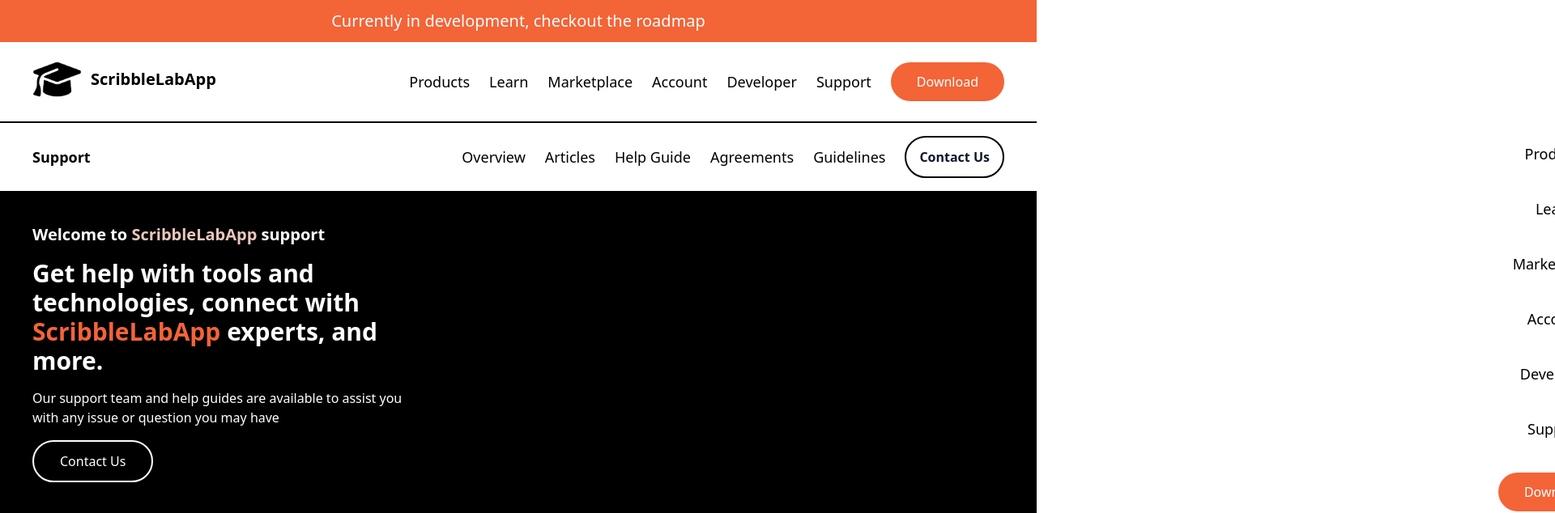
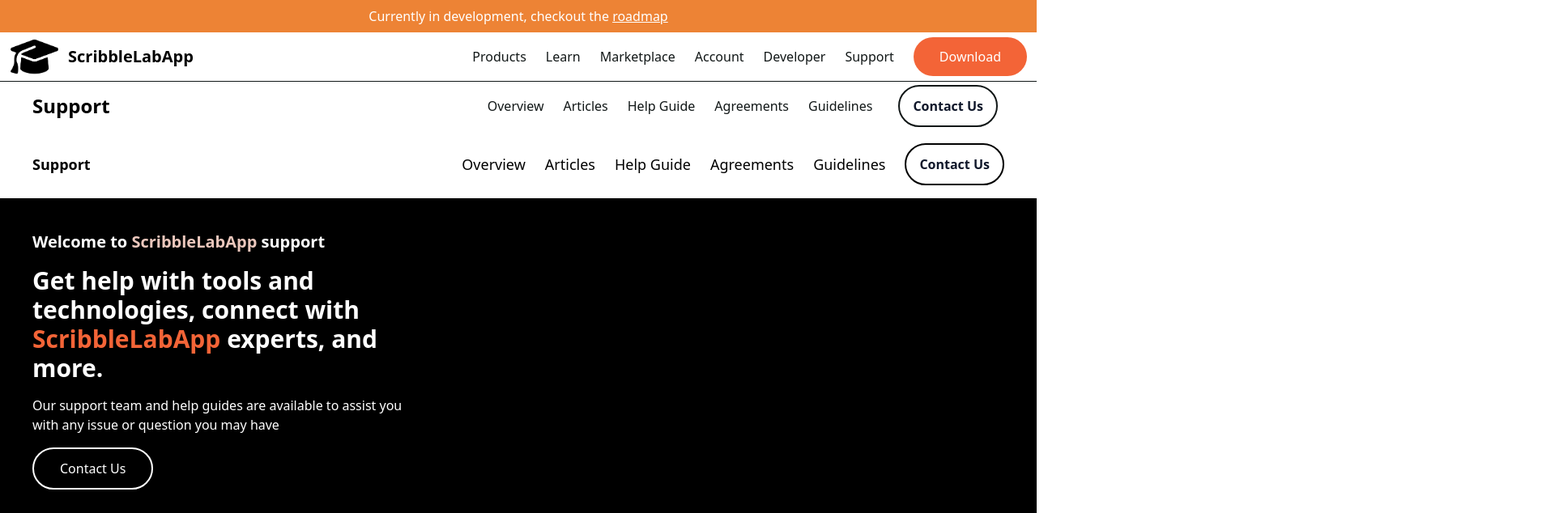
Before and after one commit to zablon-oigo/website, a React (Vite) app: page / in a window 1280 px wide. Shown: the top 634 px of the page at 81% size, 1920 px wide, since content can reach past the window. Built offline with nearby package versions, Linux system fonts and the light colour scheme.

Commit message:
replaced custom styling

```diff
--- a/src/components/Navbar.jsx
+++ b/src/components/Navbar.jsx
@@ -1,65 +1,50 @@
-import {useState,React} from 'react'
+import {React} from 'react'
 import logo from '../assets/logo.png'
 import Button from '../Layout/Button'
-import { CiMenuFries } from "react-icons/ci";
-import { RxCross1 } from "react-icons/rx";
+
 function Navbar() {
-    const[menu,setMenu]=useState(false)
-    const toggleMenu=()=>{
-        setMenu(!menu)
-    }
-    const closeMenu=()=>{
-        setMenu(false)
-    }
-
   return (
     <>
-    <header className="relative w-full">
-        <div className="bg-secondary">
-            <p className="p-3 text-sm font-light text-center text-white first-letter:capitalize lg:text-xl ">
-                currently in development, checkout the roadmap
+    <header className="">
+    <nav className="">
+        <div className="bg-[#ED8335]">
+            <p className="p-2 font-light text-center text-white text-md first-letter:capitalize ">
+                currently in development, checkout the <a href="" className="underline hover:text-[#E2DFD2] duration-300">roadmap</a>
             </p>
         </div>
-        <nav className="flex items-center justify-between w-full px-10 py-4 border-b-2 border-black">
-            <div className="">
-                <a href="" className="inline-flex items-center gap-3">
+         <div className=" flex  items-center justify-between w-full px-3 border-b border-[#111717]">
+         <a href="" className="inline-flex items-center gap-3 cursor-pointer">
                     <img src={logo} alt="" className="w-[60px] h-[60px] object-cover object-center" />
-                   <span className="text-xl font-bold capitalize">
+                   <span className="text-xl font-bold capitalize duration-300 hover:text-secondary">
                    scribbleLabApp
                    </span>
-                </a>
-            </div>
-            <div className="items-center hidden lg:flex gap-x-6">
-                <a href="" className="text-lg font-medium text-gray-700 capitalize duration-700 hover:text-gray">products</a>
-                <a href="" className="text-lg font-medium text-gray-700 capitalize duration-700 hover:text-gray">learn</a>
-                <a href="" className="text-lg font-medium text-gray-700 capitalize duration-700 hover:text-gray">marketplace</a>
-                <a href="" className="text-lg font-medium text-gray-700 capitalize duration-700 hover:text-gray">account</a>
-                <a href="" className="text-lg font-medium text-gray-700 capitalize duration-700 hover:text-gray">developer</a>
-                <a href="" className="text-lg font-medium text-gray-700 capitalize duration-700 hover:text-gray">support</a>
-            <div className="hidden lg:block">
+          </a>
+            <div className="flex items-center gap-x-6">
+                <a href="" className="font-medium text-[#111717] capitalize duration-700 text-md hover:text-[#ED8335]">products</a>
+                <a href="" className="font-medium text-[#111717] capitalize duration-700 text-md hover:text-[#ED8335]">learn</a>
+                <a href="" className="font-medium text-[#111717] capitalize duration-700 text-md hover:text-[#ED8335]">marketplace</a>
+                <a href="" className="font-medium text-[#111717] capitalize duration-700 text-md hover:text-[#ED8335]">account</a>
+                <a href="" className="font-medium text-[#111717] capitalize duration-700 text-md hover:text-[#ED8335]">developer</a>
+                <a href="" className="font-medium text-[#111717] capitalize duration-700 text-md hover:text-[#ED8335]">support</a>
                 <Button title="Download"/>
             </div>
+         </div>
+    </nav>
+    <div className="flex items-center justify-between px-4 py-1 lg:px-10">
+            <div className="">
+                <a href="" className="text-xs font-semibold text-gray-700 capitalize duration-700 lg:text-2xl hover:text-secondary">support</a>
             </div>
-
-            <button className="block lg:hidden" onClick={toggleMenu}>
-            {
-             menu ? <RxCross1  className='text-3xl'/> : <CiMenuFries className='text-3xl' />
-            }
-            </button>
-        </nav>
-        <section className={`${menu ? 'translate-x-0':'translate-x-full'} py-20 px-6  min-h-screen absolute w-full top-24 duration-300 right-0 bg-white`}>
-        <div className="flex flex-col items-center gap-y-10">
-                <a href="" className="text-lg font-medium text-gray-700 capitalize duration-700 hover:text-gray">products</a>
-                <a href="" className="text-lg font-medium text-gray-700 capitalize duration-700 hover:text-gray">learn</a>
-                <a href="" className="text-lg font-medium text-gray-700 capitalize duration-700 hover:text-gray">marketplace</a>
-                <a href="" className="text-lg font-medium text-gray-700 capitalize duration-700 hover:text-gray">account</a>
-                <a href="" className="text-lg font-medium text-gray-700 capitalize duration-700 hover:text-gray">developer</a>
-                <a href="" className="text-lg font-medium text-gray-700 capitalize duration-700 hover:text-gray">support</a>
+            <div className="flex items-center lg:gap-x-6 gap-x-2">
+                <a href="" className="font-medium text-[#111717] capitalize duration-700 text-md hover:text-secondary">overview</a>
+                <a href="" className="font-medium text-[#111717] capitalize duration-700 text-md hover:text-secondary">articles</a>
+                <a href="" className="font-medium text-[#111717] capitalize duration-700 text-md hover:text-secondary">help guide</a>
+                <a href="" className="font-medium text-[#111717] capitalize duration-700 text-md hover:text-secondary">agreements</a>
+                <a href="" className="font-medium text-[#111717] capitalize duration-700 text-md hover:text-secondary">guidelines</a>
+                <div className="mx-2">
+                <button className="px-4 py-3 capitalize border-2 border-[#111717] rounded-full lg:font-semibold lg:px-4 text-slate-900 hover:bg-secondary hover:border-white hover:text-white duration-700 transition-all">contact us</button>
             </div>
-            <div className="flex justify-center my-10">
-                <Button title="Download"/>
             </div>
-        </section>
+        </div>
     </header>
     </>
   )
```
